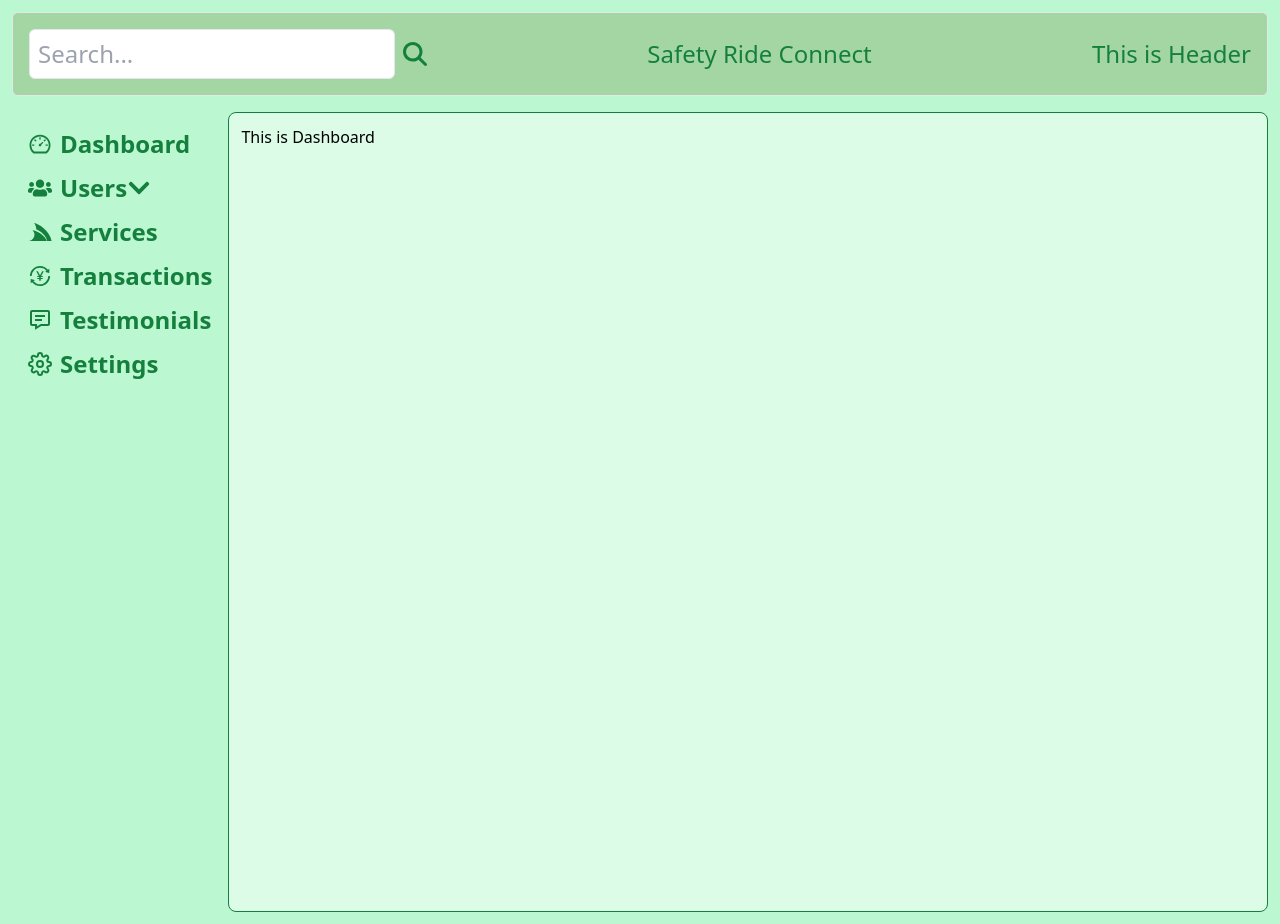
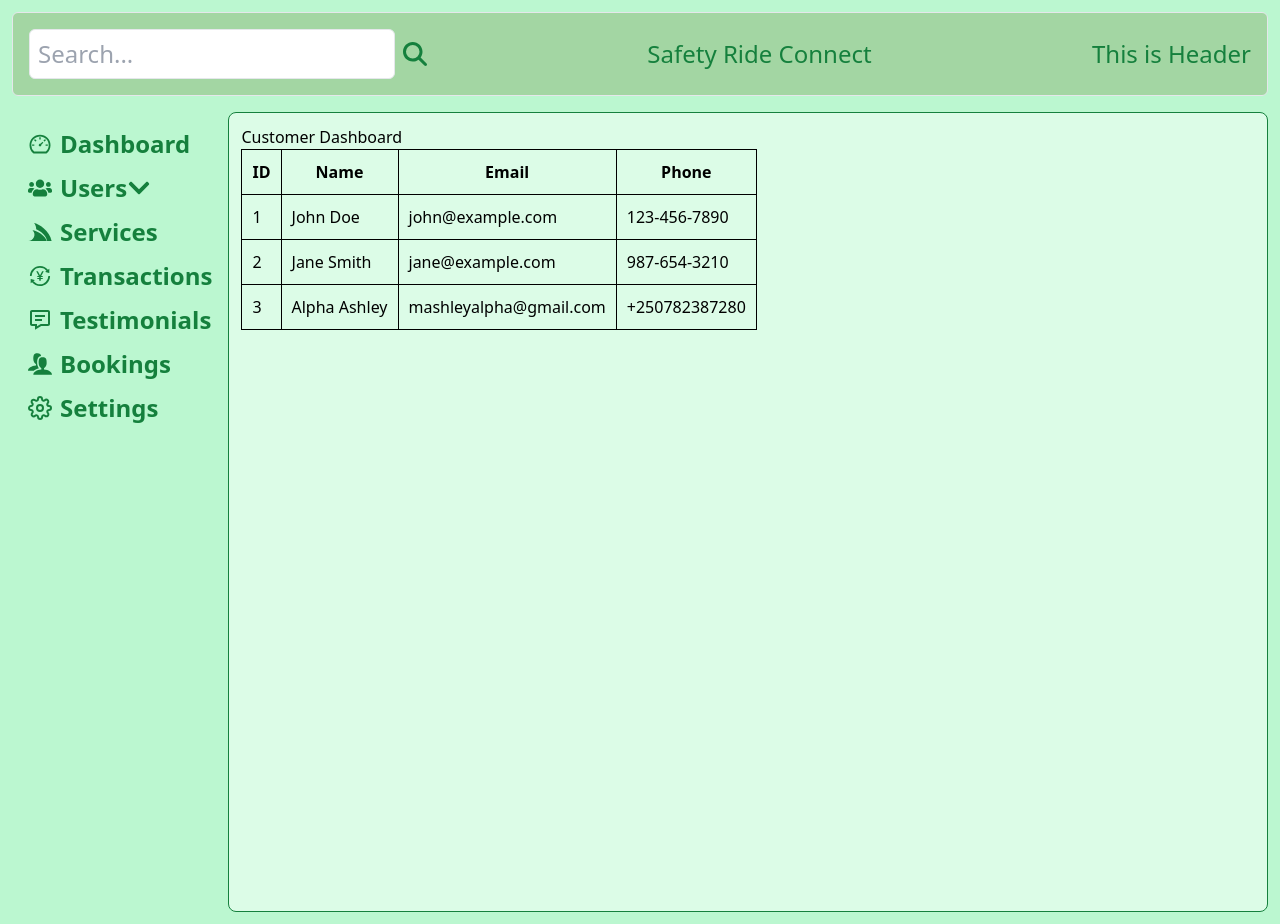
Before and after one commit to AshleyAlpha/SRC_Dashboard, a React (Vite) app: page /dashboard in a window 1280 px wide. Built offline with nearby package versions, Linux system fonts and the light colour scheme.

Commit message:
rendered data from dashboard to customers

```diff
--- a/index.html
+++ b/index.html
@@ -2,7 +2,7 @@
 <html lang="en">
   <head>
     <meta charset="UTF-8" />
-    <link rel="icon" type="image/svg+xml" href="/vite.svg" />
+    <!-- <link rel="icon" type="image/svg+xml" href="/vite.svg" /> -->
     <meta name="viewport" content="width=device-width, initial-scale=1.0" />
     <title>Safety_Ride_Connect</title>
   </head>
--- a/src/App.jsx
+++ b/src/App.jsx
@@ -11,22 +11,21 @@ import Drivers from "./Components/Pages/Drivers";
 import Settings from "./Components/Pages/Settings";
 import Bookings from "./Components/Pages/Bookings";
 
-
 function App() {
   return (
     <div className="w-full">
       <BrowserRouter>
         <Routes>
           <Route path="/" element={<Layout />}>
-            <Route path="/Dashboard" element={<Dashboard />} />
-            <Route path="/Services" element={<Services />} />
-            <Route path="/Testimonials" element={<Testimonials />} />
-            <Route path="/Transactions" element={<Transactions />} />
-            <Route exact path="/Layout/Users" element={<Users />} />
-          <Route path="/Users/Drivers" element={<Drivers />} />
-          <Route path="/Users/Customers" element={<Customers/>} />
-            <Route path="/Settings" element={<Settings />} />
-            <Route path="/Bookings" element={<Bookings />} />
+            <Route path="dashboard" element={<Dashboard />} />
+            <Route path="services" element={<Services />} />
+            <Route path="testimonials" element={<Testimonials />} />
+            <Route path="transactions" element={<Transactions />} />
+            <Route path="users" element={<Users />} />
+            <Route path="users/drivers" element={<Drivers />} />
+            <Route path="users/customers" element={<Customers  />} />
+            <Route path="settings" element={<Settings />} />
+            <Route path="bookings" element={<Bookings />} />
           </Route>
         </Routes>
       </BrowserRouter>
--- a/src/Components/Pages/Bookings.jsx
+++ b/src/Components/Pages/Bookings.jsx
@@ -2,7 +2,7 @@ import React from 'react'
 
 const Bookings = () => {
   return (
-    <div>Bookings</div>
+    <div>Bookings are here!</div>
   )
 }
 
--- a/src/Components/Pages/Customers.jsx
+++ b/src/Components/Pages/Customers.jsx
@@ -1,9 +1,71 @@
-import React from 'react'
+import React from 'react';
+import { useTable } from 'react-table';
+import PropTypes from 'prop-types';
 
-const Customers = () => {
+const Customers = ({ data }) => {
+  console.log('Customers data:', data);
+  const columns = React.useMemo(
+    () => [
+      { Header: 'ID', accessor: 'id' },
+      { Header: 'Name', accessor: 'name' },
+      { Header: 'Email', accessor: 'email' },
+      { Header: 'Phone', accessor: 'phone' }
+    ],
+    []
+  );
+
+  const {
+    getTableProps,
+    getTableBodyProps,
+    headerGroups,
+    rows,
+    prepareRow
+  } = useTable({ columns, data });
+
+  if (!data) {
+    return <div>No data available</div>;
+  }
+
   return (
-    <div>Customers are Here</div>
-  )
-}
+    <table {...getTableProps()} style={{ width: '100%', border: '1px solid black' }}>
+      <thead>
+        {headerGroups.map(headerGroup => (
+          <tr {...headerGroup.getHeaderGroupProps()}>
+            {headerGroup.headers.map(column => (
+              <th {...column.getHeaderProps()} style={{ padding: '10px', border: '1px solid black' }}>{column.render('Header')}</th>
+            ))}
+          </tr>
+        ))}
+      </thead>
+      <tbody {...getTableBodyProps()}>
+        {rows.map(row => {
+          prepareRow(row);
+          return (
+            <tr {...row.getRowProps()}>
+              {row.cells.map(cell => (
+                <td {...cell.getCellProps()} style={{ padding: '10px', border: '1px solid black' }}>{cell.render('Cell')}</td>
+              ))}
+            </tr>
+          );
+        })}
+      </tbody>
+    </table>
+  );
+};
 
-export default Customers
+Customers.propTypes = {
+  data: PropTypes.arrayOf(
+    PropTypes.shape({
+      id: PropTypes.number.isRequired,
+      name: PropTypes.string.isRequired,
+      email: PropTypes.string.isRequired,
+      phone: PropTypes.string.isRequired
+    })
+  ).isRequired
+};
+
+Customers.defaultProps = {
+  data: []
+};
+
+export default Customers;
--- a/src/Components/Pages/Dashboard.jsx
+++ b/src/Components/Pages/Dashboard.jsx
@@ -1,9 +1,20 @@
-import React from 'react'
+import React from 'react';
+import Customers from './Customers';
+
+const data = [
+  { id: 1, name: 'John Doe', email: 'john@example.com', phone: '123-456-7890' },
+  { id: 2, name: 'Jane Smith', email: 'jane@example.com', phone: '987-654-3210' },
+  { id: 3, name: 'Alpha Ashley', email: 'mashleyalpha@gmail.com', phone: '+250782387280' },
+  // Add more customer data as needed
+];
 
 const Dashboard = () => {
   return (
-    <div className='w-full'>This is Dashboard</div>
-  )
-}
+    <div>
+      <h1>Customer Dashboard</h1>
+      <Customers data={data} />
+    </div>
+  );
+};
 
-export default Dashboard
+export default Dashboard;
--- a/src/Components/Sidebar.jsx
+++ b/src/Components/Sidebar.jsx
@@ -39,6 +39,7 @@ const SideBar = () => {
               <ImUsers className="mr-2" />
                 Customers
               </Link>
+
             </div>
           )}
         </div>
@@ -64,10 +65,16 @@ const SideBar = () => {
           Testimonials
         </Link>
 
+        <Link to="/Bookings" className="text-green-700 flex items-center">
+              <ImUsers className="mr-2" />
+                Bookings
+              </Link>
+
         <Link to="/Settings" className="text-green-700 flex items-center">
           <FiSettings className="mr-2" />
           Settings
         </Link>
+
       </div>
     </div>
   );
```
Also changed, not shown: package.json (+7 -1 lines), 1 other file (tests, documents, lock files or other folders).
